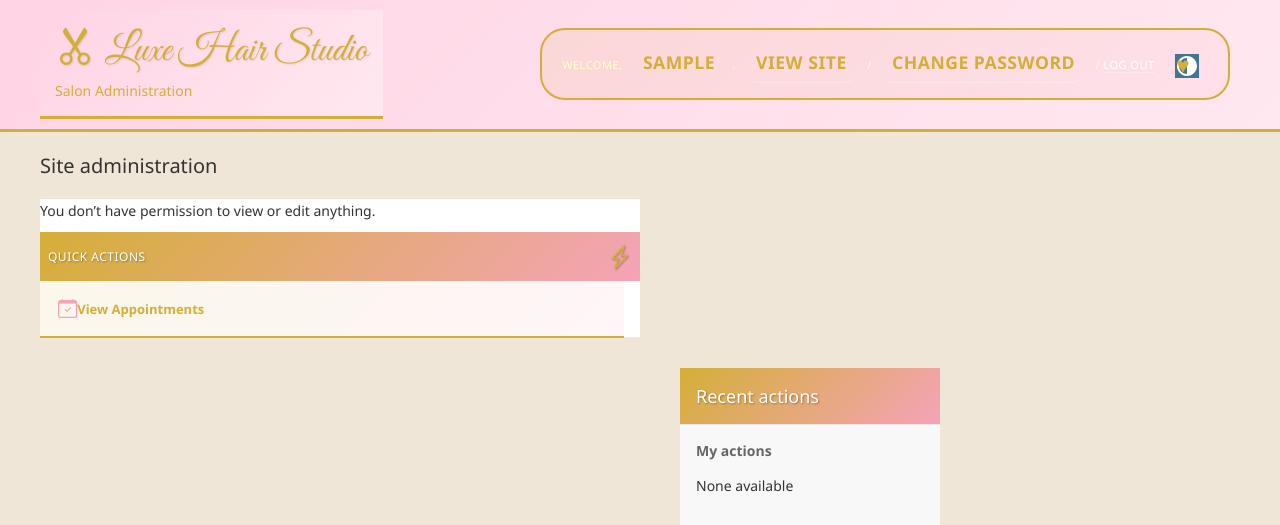
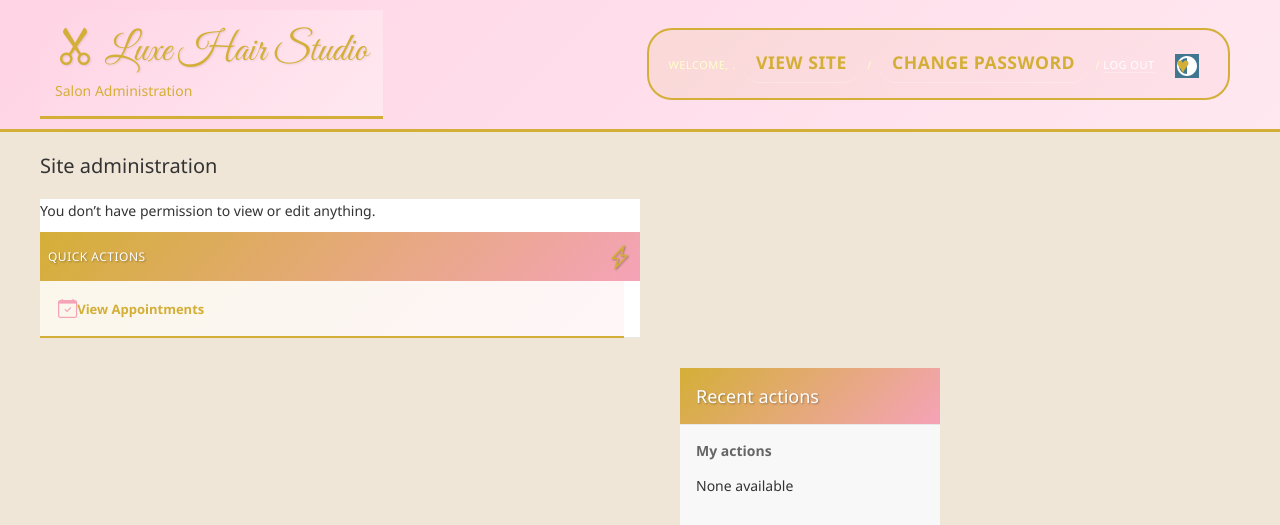
Before and after one commit to RBDevMaker/Appointment, a Django app: page /admin/ in a window 1280 px wide. Shown: the top 525 px of the page. Run offline with Django 5.2, Linux system fonts and the light colour scheme; the visitor is signed in with stand-in values (Sample User, id 1); data comes from the database, SQL or seed files in the repository; data that the repository does not hold is empty.

```diff
--- a/templates/admin/base_site.html
+++ b/templates/admin/base_site.html
@@ -89,8 +89,12 @@
         border: 2px solid var(--rose-gold) !important;
     }
 
+    /* Hide Welcome and admin text */
+    #user-tools strong {
+        display: none !important;
+    }
+
     #user-tools a,
-    #user-tools strong,
     #user-tools span {
         color: var(--rose-gold) !important;
         font-size: 1.1rem !important;
@@ -105,7 +109,6 @@
     }
 
     #user-tools a:hover,
-    #user-tools strong:hover,
     #user-tools span:hover {
         background: linear-gradient(135deg, var(--rose-gold) 0%, #b8941f 100%) !important;
         color: white !important;
```
